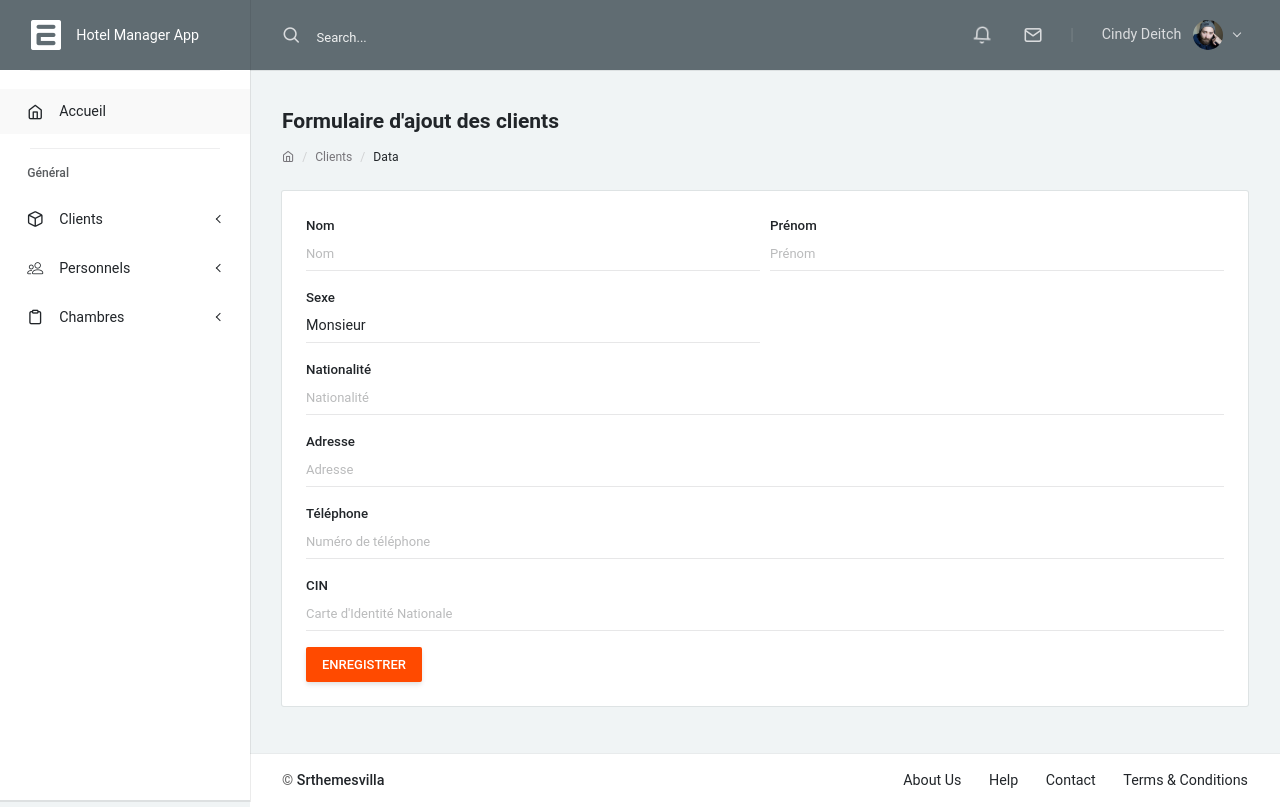
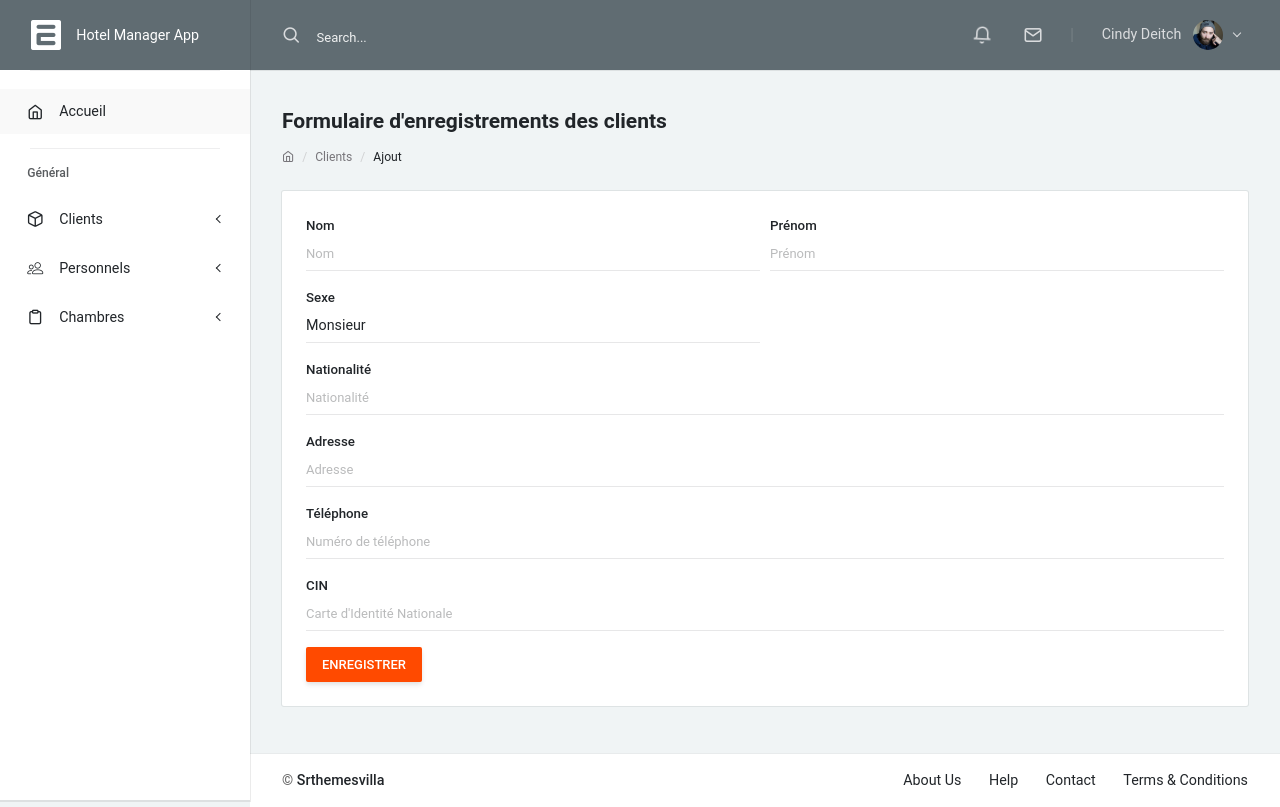
Before and after one commit to kaiser-coder/Hotel-Manager, a PHP site: page /index.php?page=client_add in a window 1280 px wide. Run offline with PHP 8.4, Linux system fonts and the light colour scheme; the visitor is signed in with stand-in values (Sample User, id 1); some web fonts are replaced.

Commit message:
creation du breadcrumb

```diff
--- a/template/pages/client_form.php
+++ b/template/pages/client_form.php
@@ -1,11 +1,9 @@
-<h4 class="font-weight-bold py-3 mb-0">Formulaire d'ajout des clients</h4>
-<div class="text-muted small mt-0 mb-4 d-block breadcrumb">
-	<ol class="breadcrumb">
-		<li class="breadcrumb-item"><a href="#"><i class="feather icon-home"></i></a></li>
-		<li class="breadcrumb-item"><a href="#">Clients</a></li>
-		<li class="breadcrumb-item active">Data</li>
-	</ol>
-</div>
+<?php
+	$title = 'Formulaire d\'enregistrements des clients';
+	$page = 'Clients';
+	$section = 'Ajout';
+	include('template/partials/breadcrumb.php');
+?>
 
 <div class="card mb-4">
 	<div class="card-body">
--- /dev/null
+++ b/template/partials/breadcrumb.php
@@ -0,0 +1,8 @@
+<h4 class="font-weight-bold py-3 mb-0"><?php echo $title; ?></h4>
+<div class="text-muted small mt-0 mb-4 d-block breadcrumb">
+	<ol class="breadcrumb">
+		<li class="breadcrumb-item"><a href="#"><i class="feather icon-home"></i></a></li>
+		<li class="breadcrumb-item"><a href="#"><?php echo $page; ?></a></li>
+		<li class="breadcrumb-item active"><?php echo $section; ?></li>
+	</ol>
+</div>
```
